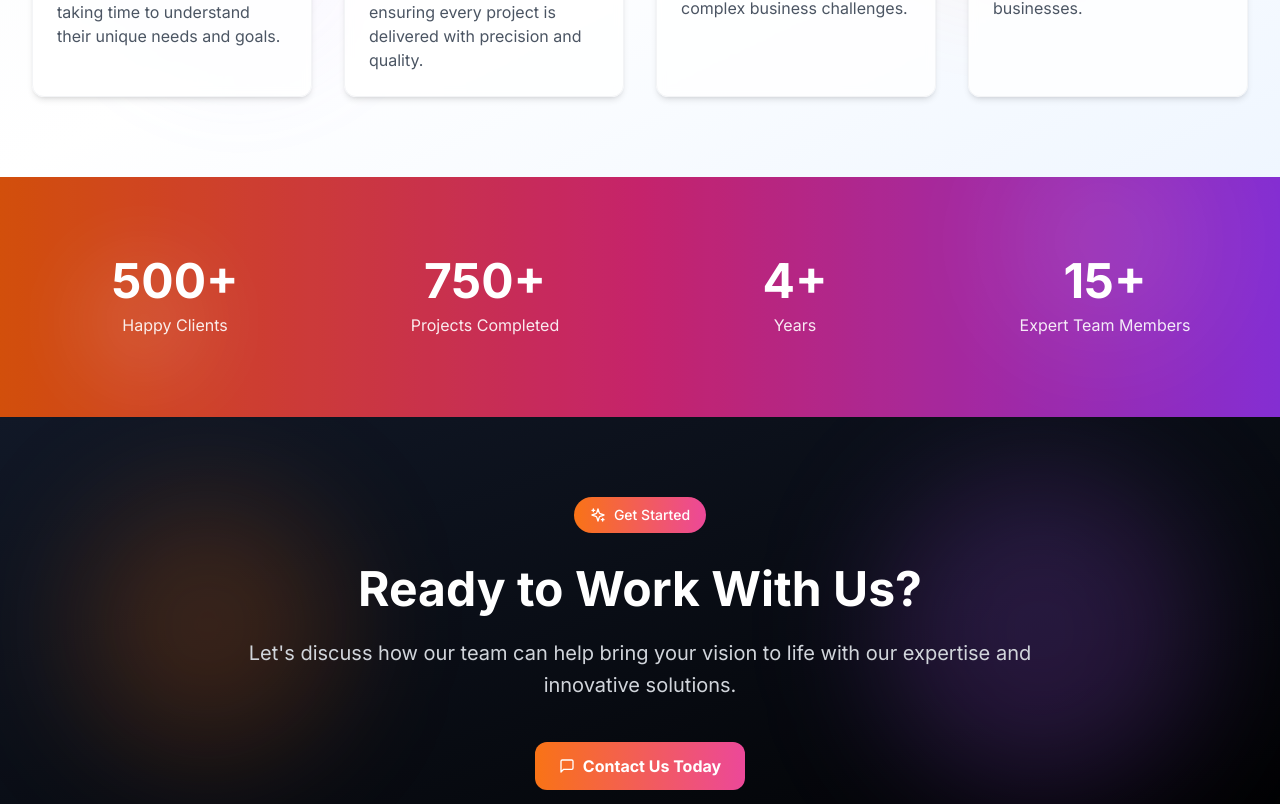
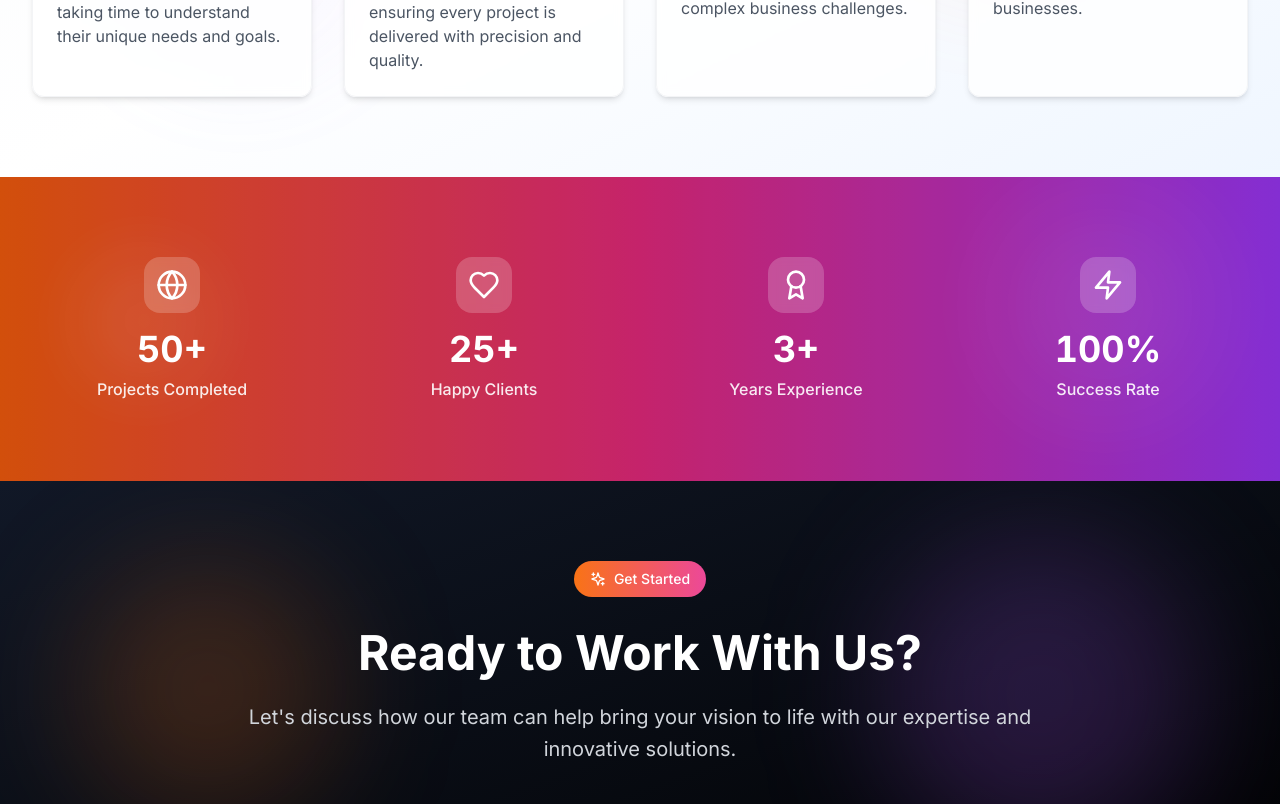
Before and after one commit to krishmelwani/optifusion-tech, a React (Vite) app: page /about in a window 1280 px wide. Shown: the part 2493-3297 px from the top of the page. Built offline with nearby package versions, Linux system fonts and the light colour scheme.

Commit message:
added counter in stats

```diff
--- /dev/null
+++ b/src/components/home/StatsSection.tsx
@@ -0,0 +1,132 @@
+import React, { useState, useEffect, useRef } from 'react';
+import { Globe, Heart, Award, Zap } from 'lucide-react';
+
+const AnimatedCounter = ({ end, duration = 2000, suffix = '', prefix = '' }: { end: string | number, duration?: number, suffix?: string, prefix?: string }) => {
+  const [count, setCount] = useState(0);
+  const [isVisible, setIsVisible] = useState(false);
+  const [hasAnimated, setHasAnimated] = useState(false);
+  const countRef = useRef(null);
+
+  // Extract numeric value from end prop (handles strings like "50+" or "100%")
+  const numericEnd = parseInt(end.toString().replace(/[^\d]/g, '')) || 0;
+
+  useEffect(() => {
+    const observer = new IntersectionObserver(
+      ([entry]) => {
+        if (entry.isIntersecting && !hasAnimated) {
+          setIsVisible(true);
+        }
+      },
+      {
+        threshold: 0.3,
+        rootMargin: '-50px'
+      }
+    );
+
+    if (countRef.current) {
+      observer.observe(countRef.current);
+    }
+
+    return () => observer.disconnect();
+  }, [hasAnimated]);
+
+  useEffect(() => {
+    if (!isVisible || hasAnimated) return;
+
+    // Check for reduced motion preference
+    const prefersReducedMotion = window.matchMedia('(prefers-reduced-motion: reduce)').matches;
+
+    if (prefersReducedMotion) {
+      setCount(numericEnd);
+      setHasAnimated(true);
+      return;
+    }
+
+    setHasAnimated(true);
+    const startTime = Date.now();
+    const startValue = 0;
+
+    const animate = () => {
+      const elapsed = Date.now() - startTime;
+      const progress = Math.min(elapsed / duration, 1);
+
+      // Easing function for smooth animation
+      const easeOutQuart = 1 - Math.pow(1 - progress, 4);
+      const currentValue = Math.floor(startValue + (numericEnd - startValue) * easeOutQuart);
+
+      setCount(currentValue);
+
+      if (progress < 1) {
+        requestAnimationFrame(animate);
+      }
+    };
+
+    requestAnimationFrame(animate);
+  }, [isVisible, numericEnd, duration, hasAnimated]);
+
+  return (
+    <span ref={countRef}>
+      {prefix}{count}{suffix}
+    </span>
+  );
+};
+
+const StatsSection = () => {
+  const stats = [
+    { number: '50+', label: 'Projects Completed', icon: Globe },
+    { number: '25+', label: 'Happy Clients', icon: Heart },
+    { number: '3+', label: 'Years Experience', icon: Award },
+    { number: '100%', label: 'Success Rate', icon: Zap }
+  ];
+
+  return (
+    <section className="py-20 bg-gradient-to-r from-orange-600 via-pink-600 to-purple-600 relative overflow-hidden">
+      <div className="absolute inset-0 bg-black/10"></div>
+
+      {/* Decorative blur elements */}
+      <div className="absolute top-0 left-0 w-full h-full">
+        <div className="absolute top-20 left-20 w-32 h-32 bg-white/10 rounded-full blur-2xl animate-pulse"></div>
+        <div className="absolute bottom-20 right-20 w-48 h-48 bg-white/10 rounded-full blur-3xl animate-pulse delay-1000"></div>
+      </div>
+
+      <div className="relative max-w-7xl mx-auto px-4 sm:px-6 lg:px-8">
+        <div className="grid grid-cols-2 md:grid-cols-4 gap-8">
+          {stats.map((stat, index) => {
+            const IconComponent = stat.icon;
+
+            // Parse the number and suffix/prefix
+            const hasPlus = stat.number.includes('+');
+            const hasPercent = stat.number.includes('%');
+            const suffix = hasPlus ? '+' : hasPercent ? '%' : '';
+
+            return (
+              <div
+                key={index}
+                className="text-center text-white transform transition-all duration-500 hover:scale-105"
+                style={{ animationDelay: `${index * 200}ms` }}
+              >
+                <div className="inline-flex p-3 rounded-2xl bg-white/20 backdrop-blur-sm mb-4 transition-all duration-300 hover:bg-white/30 hover:scale-110">
+                  <IconComponent className="w-8 h-8" />
+                </div>
+
+                <div className="text-3xl md:text-4xl font-bold mb-2 tabular-nums">
+                  <AnimatedCounter
+                    end={stat.number}
+                    duration={2500 + (index * 200)} // Stagger animation timing
+                    suffix={suffix}
+                  />
+                </div>
+
+                <div className="text-white/90 font-medium transition-colors duration-300 hover:text-white">
+                  {stat.label}
+                </div>
+              </div>
+            );
+          })}
+        </div>
+      </div>
+    </section>
+  );
+};
+
+export default StatsSection;
--- a/src/pages/About.tsx
+++ b/src/pages/About.tsx
@@ -1,6 +1,7 @@
 import { motion } from 'framer-motion';
 import SectionHeading from '../components/common/SectionHeading';
 import { Award, Users, Target, Zap, Sparkles, MessageSquare } from 'lucide-react';
+import StatsSection from '../components/home/StatsSection';
 
 const About = () => {
   return (
@@ -219,53 +220,7 @@ const About = () => {
       </section>
 
       {/* Stats Section */}
-      <section className="py-20 bg-gradient-to-r from-orange-600 via-pink-600 to-purple-600 relative overflow-hidden">
-        <div className="absolute inset-0 bg-black/10"></div>
-        <div className="absolute top-0 left-0 w-full h-full">
-          <div className="absolute top-20 left-20 w-32 h-32 bg-white/10 rounded-full blur-2xl"></div>
-          <div className="absolute bottom-20 right-20 w-48 h-48 bg-white/10 rounded-full blur-3xl"></div>
-        </div>
-        <div className="container-custom relative">
-          <div className="grid grid-cols-2 md:grid-cols-4 gap-6 text-center">
-            <motion.div
-              initial={{ opacity: 0, y: 20 }}
-              whileInView={{ opacity: 1, y: 0 }}
-              transition={{ duration: 0.5, delay: 0.1 }}
-              viewport={{ once: true }}
-            >
-              <div className="text-4xl md:text-5xl font-bold mb-2 text-white">500+</div>
-              <div className="text-white/90">Happy Clients</div>
-            </motion.div>
-            <motion.div
-              initial={{ opacity: 0, y: 20 }}
-              whileInView={{ opacity: 1, y: 0 }}
-              transition={{ duration: 0.5, delay: 0.2 }}
-              viewport={{ once: true }}
-            >
-              <div className="text-4xl md:text-5xl font-bold mb-2 text-white">750+</div>
-              <div className="text-white/90">Projects Completed</div>
-            </motion.div>
-            <motion.div
-              initial={{ opacity: 0, y: 20 }}
-              whileInView={{ opacity: 1, y: 0 }}
-              transition={{ duration: 0.5, delay: 0.3 }}
-              viewport={{ once: true }}
-            >
-              <div className="text-4xl md:text-5xl font-bold mb-2 text-white">4+</div>
-              <div className="text-white/90">Years</div>
-            </motion.div>
-            <motion.div
-              initial={{ opacity: 0, y: 20 }}
-              whileInView={{ opacity: 1, y: 0 }}
-              transition={{ duration: 0.5, delay: 0.4 }}
-              viewport={{ once: true }}
-            >
-              <div className="text-4xl md:text-5xl font-bold mb-2 text-white">15+</div>
-              <div className="text-white/90">Expert Team Members</div>
-            </motion.div>
-          </div>
-        </div>
-      </section>
+      <StatsSection/>
 
       {/* CTA Section */}
       <section className="py-20 bg-gradient-to-br from-gray-900 to-black relative overflow-hidden">
--- a/src/pages/Home.tsx
+++ b/src/pages/Home.tsx
@@ -1,9 +1,9 @@
 import HeroSection from '../components/home/HeroSection';
 import ClientShowcase from '../components/home/ClientShowcase';
 import ServicesList from '../components/services/ServicesList';
-import { Award, Globe, Heart, Zap, MessageSquare, Sparkles } from 'lucide-react';
+import {  MessageSquare, Sparkles } from 'lucide-react';
 import ClientTestimonial from '../components/home/ClientTestimonial';
-
+import StatsSection from '../components/home/StatsSection';
 const Home = () => {
 
   return (
@@ -11,35 +11,7 @@ const Home = () => {
       <HeroSection />
 
       {/* Stats Section */}
-      <section className="py-20 bg-gradient-to-r from-orange-600 via-pink-600 to-purple-600 relative overflow-hidden">
-        <div className="absolute inset-0 bg-black/10"></div>
-        <div className="absolute top-0 left-0 w-full h-full">
-          <div className="absolute top-20 left-20 w-32 h-32 bg-white/10 rounded-full blur-2xl"></div>
-          <div className="absolute bottom-20 right-20 w-48 h-48 bg-white/10 rounded-full blur-3xl"></div>
-        </div>
-
-        <div className="relative max-w-7xl mx-auto px-4 sm:px-6 lg:px-8">
-          <div className="grid grid-cols-2 md:grid-cols-4 gap-8">
-            {[
-              { number: '50+', label: 'Projects Completed', icon: Globe },
-              { number: '25+', label: 'Happy Clients', icon: Heart },
-              { number: '3+', label: 'Years Experience', icon: Award },
-              { number: '100%', label: 'Success Rate', icon: Zap }
-            ].map((stat, index) => {
-              const IconComponent = stat.icon;
-              return (
-                <div key={index} className="text-center text-white">
-                  <div className="inline-flex p-3 rounded-2xl bg-white/20 backdrop-blur-sm mb-4">
-                    <IconComponent className="w-8 h-8" />
-                  </div>
-                  <div className="text-3xl md:text-4xl font-bold mb-2">{stat.number}</div>
-                  <div className="text-white/90 font-medium">{stat.label}</div>
-                </div>
-              );
-            })}
-          </div>
-        </div>
-      </section>
+      <StatsSection/>
 
       {/* Services Preview Section */}
       <ServicesList />
--- a/src/pages/Team.tsx
+++ b/src/pages/Team.tsx
@@ -35,7 +35,7 @@ const teamMembers: TeamMember[] = [
     id: 2,
     name: 'Harshita Mishra',
     role: 'HR Manager',
-    image: 'https://ik.imagekit.io/6ilngyaqa/1747549466955-WhatsApp_Image_2025-05-18_at_11.54.14_5341521a_RwysGYi_Zv.jpg',
+    image: '/assets/harshita-optifusion.jpeg',
     bio: 'Harshita Mishra is the HR Manager at Optifusion Technologies, responsible for overseeing all human resource functions. She manages recruitment, employee relations, and ensures a positive work environment to support the company\'s growth and success.'
   },
   {
```
Also changed, not shown: public/assets/harshita-optifusion.jpeg (added).
